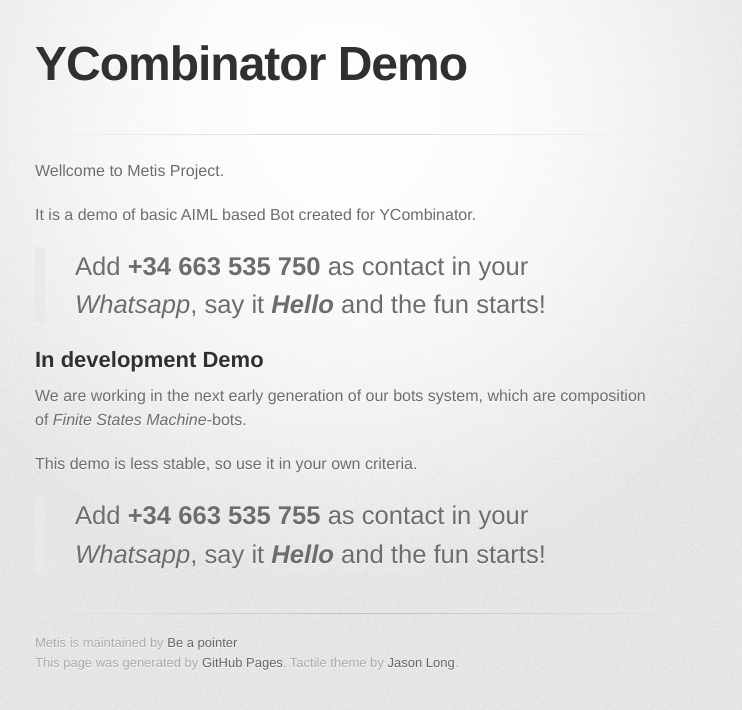
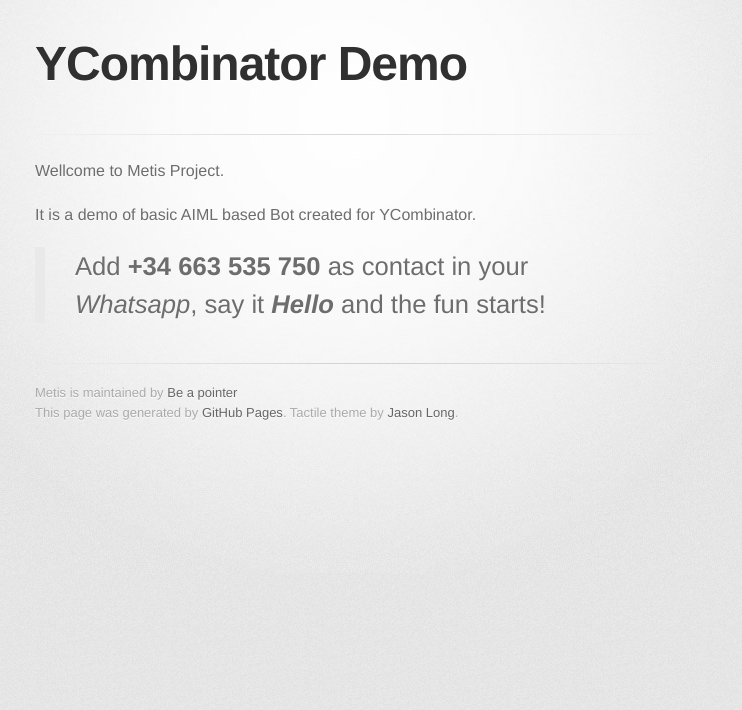
Before and after one commit to be-a-pointer/be-a-pointer.github.io, a Jekyll site: the page built from _posts/2014-10-07-79cfZ9Sdw95jWC7pSodE-UJ7z9CuMbehSPcp5E3qb.md, in a window 1280 px wide. Shown: the top 710 px of the page, without its empty margins (295-1037 px from the left). Built offline with Jekyll 4.4.1, drawn with Linux system fonts in a browser that asks for light colours; some web fonts are replaced.

Commit message:
Removed second demo

```diff
--- a/_posts/2014-10-07-79cfZ9Sdw95jWC7pSodE-UJ7z9CuMbehSPcp5E3qb.md
+++ b/_posts/2014-10-07-79cfZ9Sdw95jWC7pSodE-UJ7z9CuMbehSPcp5E3qb.md
@@ -8,12 +9,3 @@
 It is a demo of basic AIML based Bot created for YCombinator.
 
 > Add **+34 663 535 750** as contact in your _Whatsapp_, say it _**Hello**_ and the fun starts!
-
-
-## In development Demo
-
-We are working in the next early generation of our bots system, which are composition of _Finite States Machine_-bots.
-
-This demo is less stable, so use it in your own criteria.
-
-> Add **+34 663 535 755** as contact in your _Whatsapp_, say it _**Hello**_ and the fun starts!
```
Also changed, not shown: other parts of _posts/2014-10-07-79cfZ9Sdw95jWC7pSodE-UJ7z9CuMbehSPcp5E3qb.md (+1 -0 lines).
